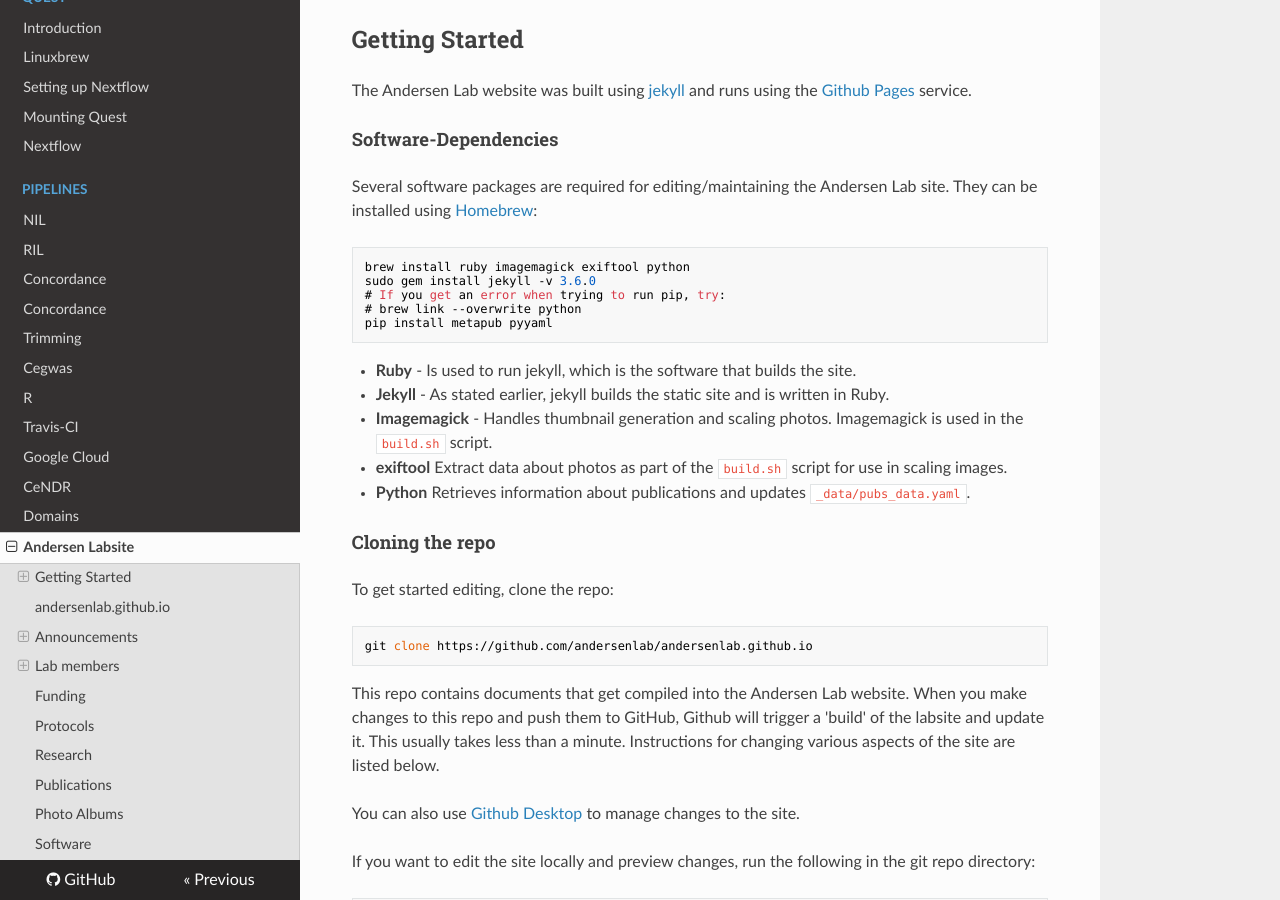
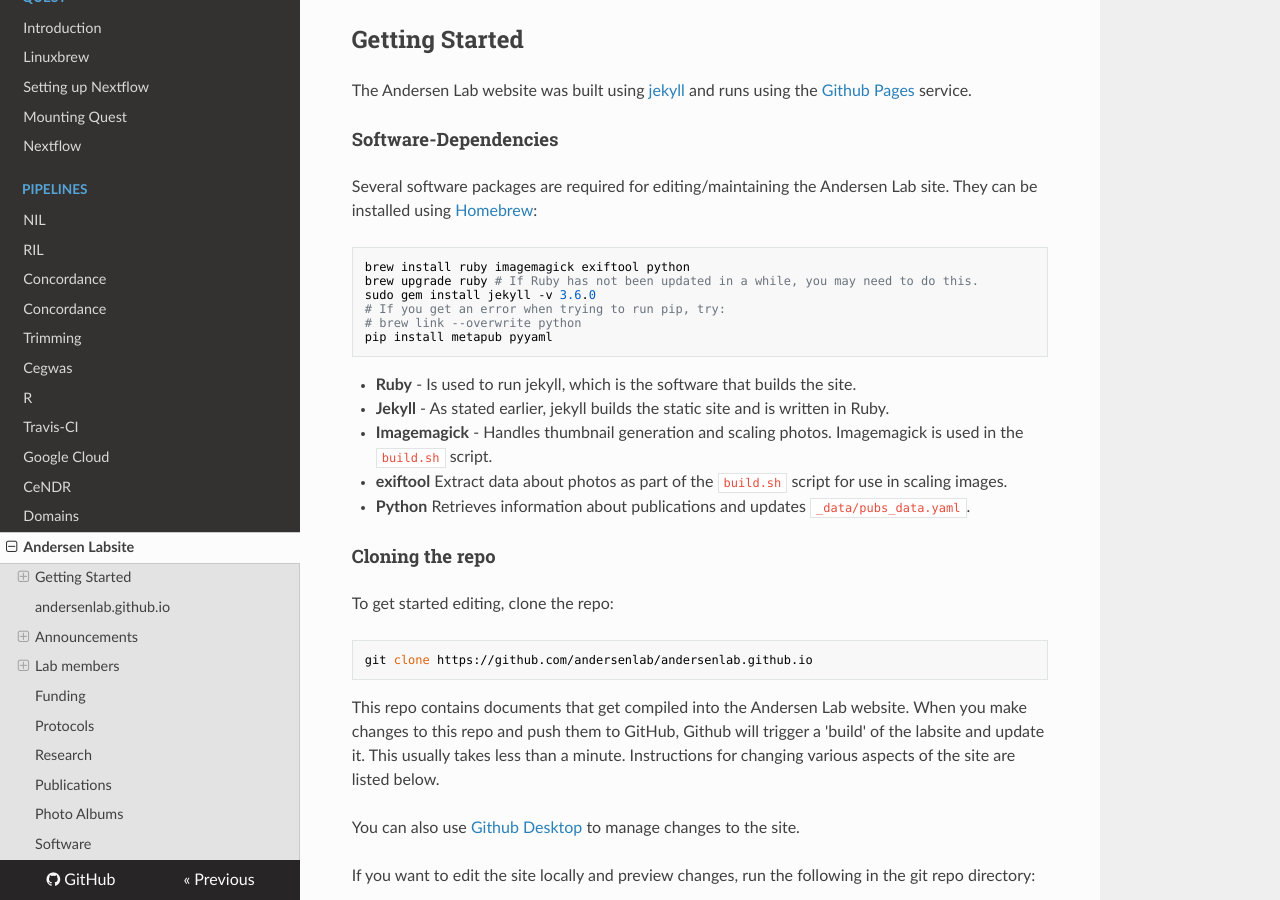
Before and after one commit to AndersenLab/dry-guide, an MkDocs documentation site: the page built from docs/labsite.md, in a window 1280 px wide and 900 px high, scrolled down 701 px. Built offline with MkDocs 1.6.1, drawn with Linux system fonts in a browser that asks for light colours; nearby versions of some CDN libraries; old or Windows-style settings are respelled for this version of MkDocs.

Commit message:
add comment about upgrading ruby

````diff
--- a/docs/labsite.md
+++ b/docs/labsite.md
@@ -12,6 +12,7 @@
 
 ```
 brew install ruby imagemagick exiftool python
+brew upgrade ruby # If Ruby has not been updated in a while, you may need to do this.
 sudo gem install jekyll -v 3.6.0
 # If you get an error when trying to run pip, try:
 # brew link --overwrite python
````
